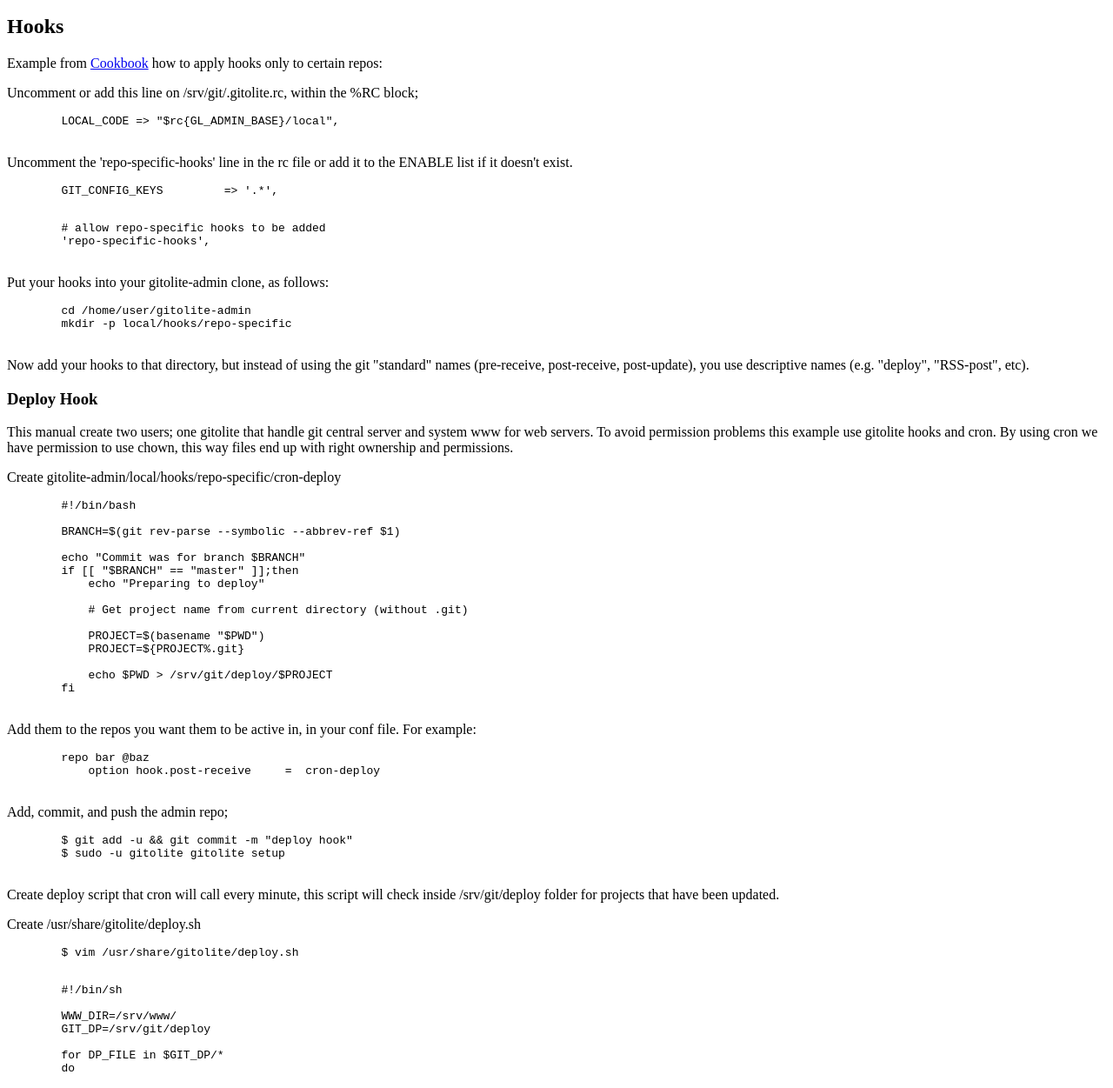
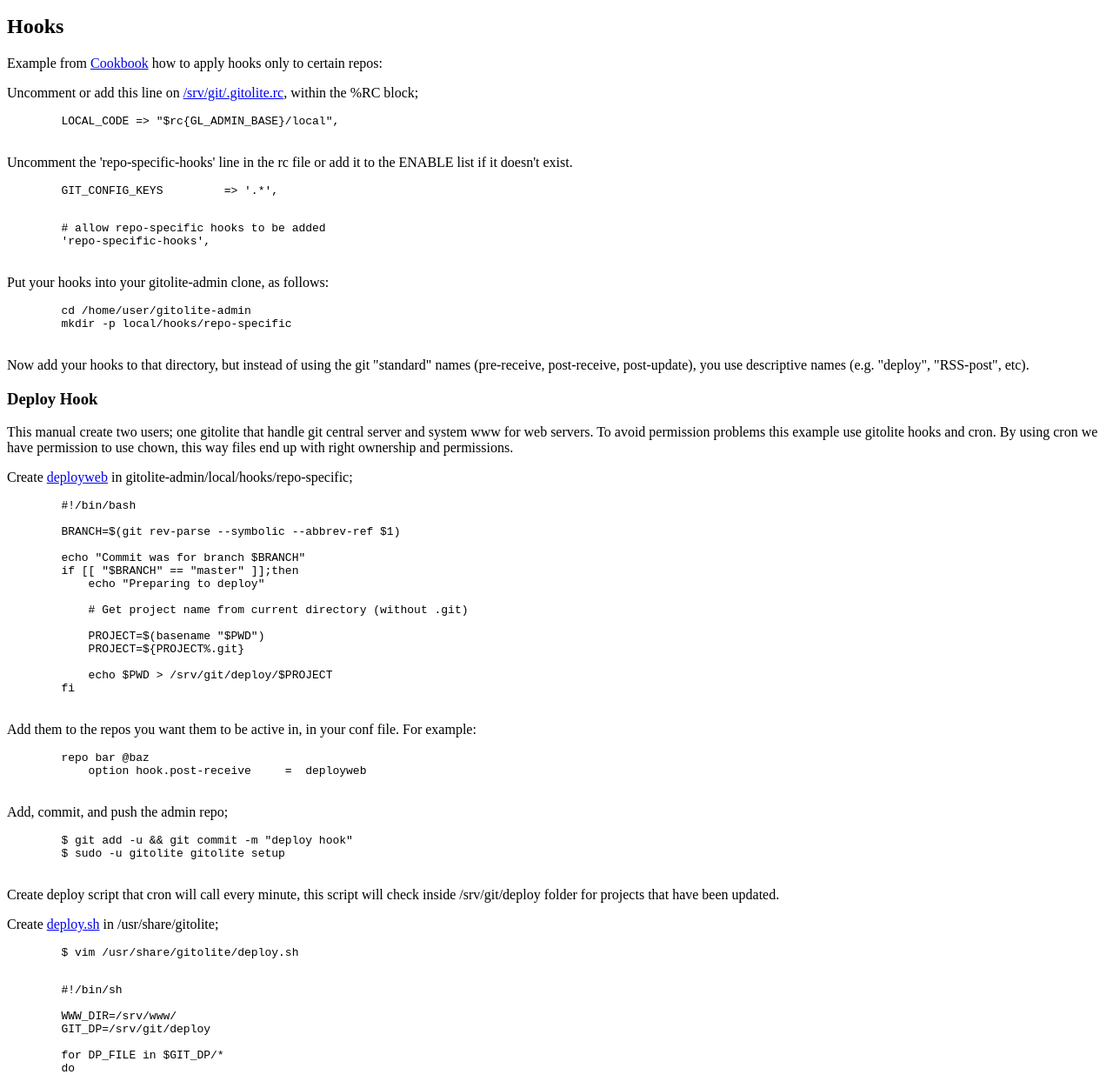
Before and after one commit to pstritzke/sysdoc, a plain HTML site: page tools/gitolite.html in a window 1280 px wide. Shown: the part 2003-3254 px from the top of the page at 87% size. Drawn offline with Linux system fonts and the light colour scheme.

Commit message:
tools gitolite revision

```diff
--- a/tools/gitolite.html
+++ b/tools/gitolite.html
@@ -162,7 +162,7 @@
         how to apply hooks only to certain repos:
         </p>
 
-        <p>Uncomment or add this line on /srv/git/.gitolite.rc, within the %RC block;</p>
+        <p>Uncomment or add this line on <a href="../conf/srv/git/.gitolite.rc">/srv/git/.gitolite.rc</a>, within the %RC block;</p>
 
         <pre>
         LOCAL_CODE => "$rc{GL_ADMIN_BASE}/local",
@@ -199,7 +199,8 @@
         we have permission to use chown, this way files end up with right
         ownership and permissions.</p>
 
-        <p>Create gitolite-admin/local/hooks/repo-specific/cron-deploy</p>
+        <p>Create <a href="../conf/srv/git/deployweb">deployweb</a>
+        in gitolite-admin/local/hooks/repo-specific;</p>
 
         <pre>
         #!/bin/bash
@@ -224,7 +225,7 @@
 
         <pre>
         repo bar @baz
-            option hook.post-receive     =  cron-deploy
+            option hook.post-receive     =  deployweb
         </pre>
 
         <p>Add, commit, and push the admin repo;</p>
@@ -239,7 +240,8 @@
         /srv/git/deploy folder for projects that have
         been updated.</p>
 
-        <p>Create /usr/share/gitolite/deploy.sh</p>
+        <p>Create <a href="../conf/srv/git/deploy.sh">deploy.sh</a> in
+        /usr/share/gitolite;</p>
 
         <pre>
         $ vim /usr/share/gitolite/deploy.sh
```
Also changed, not shown: 2 other files.
